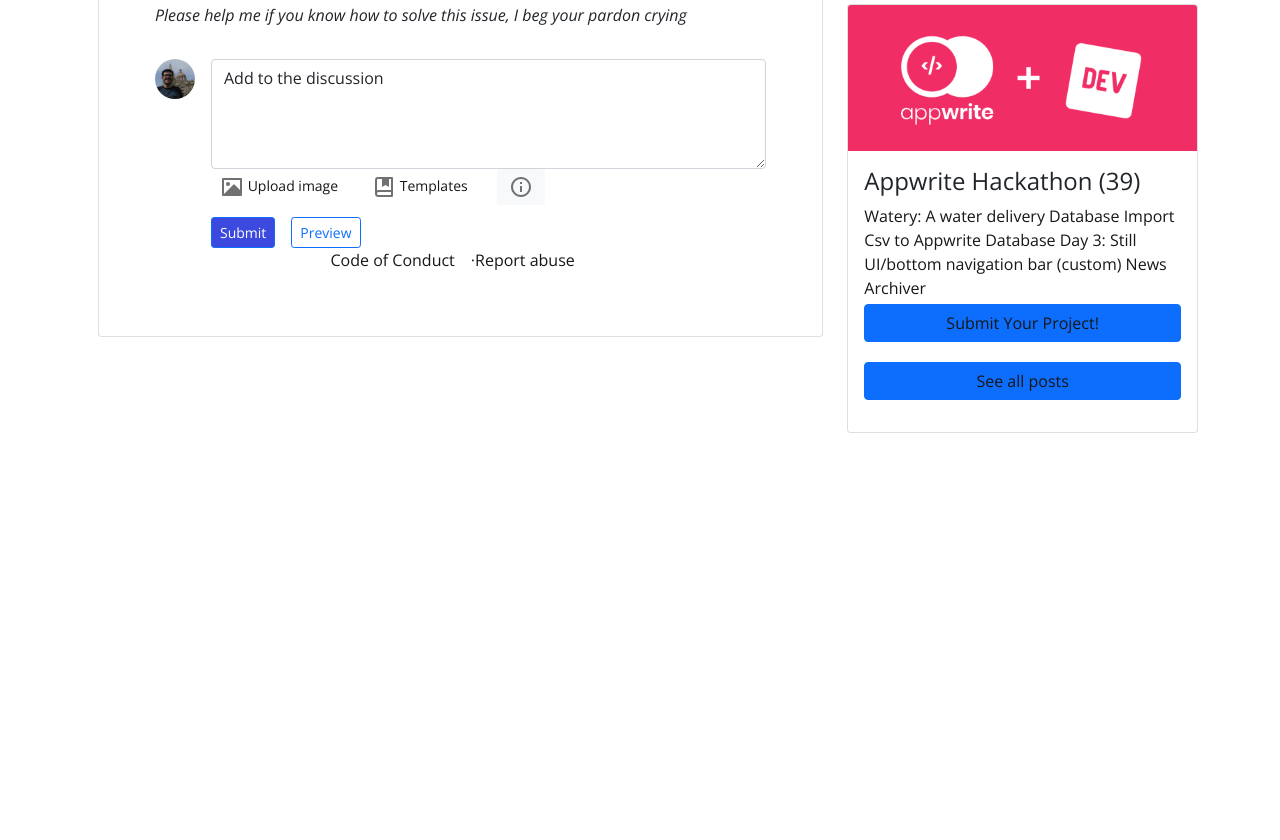
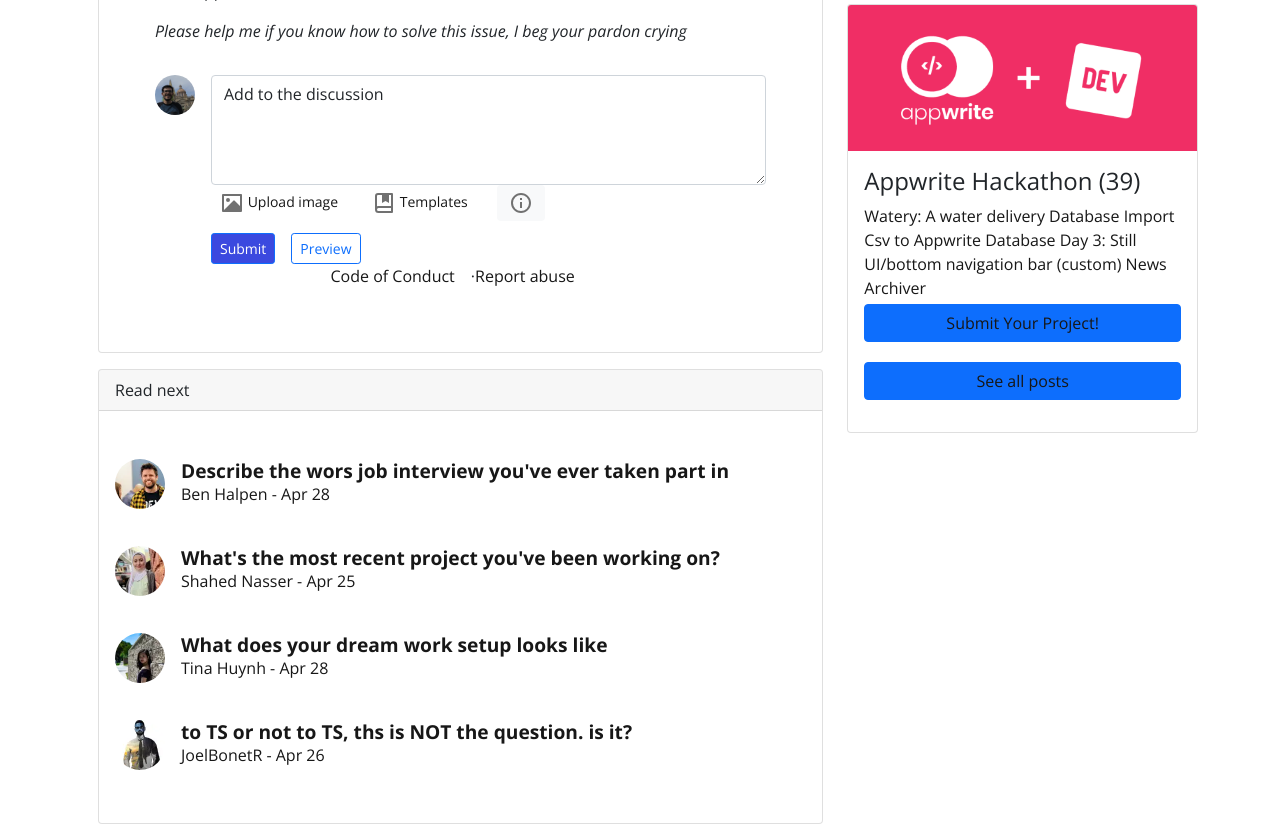
Before and after one commit to franciscomtz0719/DevToCopy, a plain HTML site: page views/discuss-view.html in a window 1280 px wide. Shown: the part 543-1383 px from the top of the page. Before the commit the page ends 992 px from the top, so only its background shows below. Drawn offline with nearby package versions, Linux system fonts and the light colour scheme; files whose address does not match are found by name.

Commit message:
last changes upload

```diff
--- a/styles/styles.scss
+++ b/styles/styles.scss
@@ -17,13 +17,16 @@
 }
 
 .body{
-    background-color: $main-bg-color;
+    background-color: $card-bg-color;
 
 }
+
 
 .navbar{
 background-color: $card-bg-color;
 height: 4rem;
+border-bottom: 1px solid $secondary-button-hover;
+
 margin-bottom: 1rem;
 
     &__left-section{
@@ -44,9 +47,9 @@
         justify-content: center;
         align-items: center;
         background-color: $main-bg-color;
-        border-radius: .2rem;
+        border-radius: .3rem;
         margin-right: 1rem;
-        border-color: $primary-button-bg;
+        border: 1px solid $primary-button-bg;
 
         &:hover{
             background-color:$font-accents-color;
@@ -69,6 +72,8 @@
 }
 
 .left-aside{
+    z-index: 2;
+
     a{
         text-decoration: none;
         color: $regular-text-color ;
@@ -117,6 +122,26 @@
 
     }
 
+    .card-body{
+        margin-top: 1rem;
+    }
+
+    .cover-container{
+
+        margin-bottom: 1rem;
+
+        &__image{
+
+            height: 100%;
+            width: 100%;
+            object-fit: cover
+
+        }
+
+
+
+    }
+
     .card{
         margin-bottom: 1rem;
 
@@ -127,7 +152,7 @@
             }
         }
         &__post-tittle{
-            font-size: 48px ;
+            font-size: 3rem ;
             transition: ease;
 
 
@@ -176,6 +201,23 @@
             margin-right: 1rem;
             background-color: $primary-button-bg;
         }
+
+        &__username-container{
+            h6{
+                font-size: 1.2rem;
+                font-weight: bold;
+                &:hover{
+                    color:$font-accents-color;
+                }
+            }
+
+            a{
+                &:hover{
+                    color:$font-accents-color;
+                }
+            }
+
+        }
     }
 
 }
@@ -216,3 +258,12 @@
         }
     }
 }
+
+@media only screen and (max-width: 600px) {
+
+    .card {
+        &__post-tittle{
+            font-size: 1rem;
+        }
+    }
+  }
--- a/views/discuss-view.html
+++ b/views/discuss-view.html
@@ -259,13 +259,78 @@
                         </div>
                       </div>
                     </div>
-
-
-
                   </div>
                 </div>
               </section>
             </div>
+
+
+            <div class="card">
+                <div class="card-header">
+                  Read next
+                </div>
+                <div class="card-body">
+                    <div class="card__username-container d-flex my-3">
+                        <img
+                        src="/images/discuss-view/Ben-halpern-profile.webp"
+                        alt="image user profile"
+                        height="50px"
+                        style="border-radius: 360px"
+                      />
+                      <div class="card__username-container ms-3">
+                          <a href="">
+                            <h6 class="card__profile-name m-0">Describe the wors job interview you've ever taken part in</h6>
+                            <p class="card__date m-0">Ben Halpen - Apr 28</p>
+                          </a>
+                      </div>
+                    </div>
+                    <div class="card__username-container d-flex my-3">
+                        <img
+                        src="/images/discuss-view/shahed-nasser-profile.webp"
+                        alt="image user profile"
+                        height="50px"
+                        style="border-radius: 360px"
+                      />
+                      <div class="card__username-container ms-3">
+                        <a href="">
+                            <h6 class="card__profile-name m-0">What's the most recent project you've been working on?</h6>
+                            <p class="card__date m-0">Shahed Nasser - Apr 25</p>
+                        </a>
+                      </div>
+                    </div>
+                    <div class="card__username-container d-flex my-3">
+                        <img
+                        src="/images/discuss-view/tina-huynh-profile.webp"
+                        alt="image user profile"
+                        height="50px"
+                        style="border-radius: 360px"
+                      />
+                      <div class="card__username-container ms-3">
+                          <a href="">
+                            <h6 class="card__profile-name m-0">What does your dream work setup looks like</h6>
+                            <p class="card__date m-0">Tina Huynh - Apr 28</p>
+                          </a>
+
+                      </div>
+                    </div>
+                    <div class="card__username-container d-flex my-3">
+                        <img
+                        src="/images/discuss-view/joelbonet-profile.webp"
+                        alt="image user profile"
+                        height="50px"
+                        style="border-radius: 360px"
+                      />
+                      <div class="card__username-container ms-3">
+                          <a href="">
+                            <h6 class="card__profile-name m-0">to TS or not to TS, ths is NOT the question. is it?</h6>
+                            <p class="card__date m-0">JoelBonetR - Apr 26</p>
+                          </a>
+                      </div>
+                    </div>
+                </div>
+              </div>
+
+
           </div>
           <!--main ends-->
 
```
Also changed, not shown: index.html (+10 -10 lines), styles/styles.css, 1 other file.
